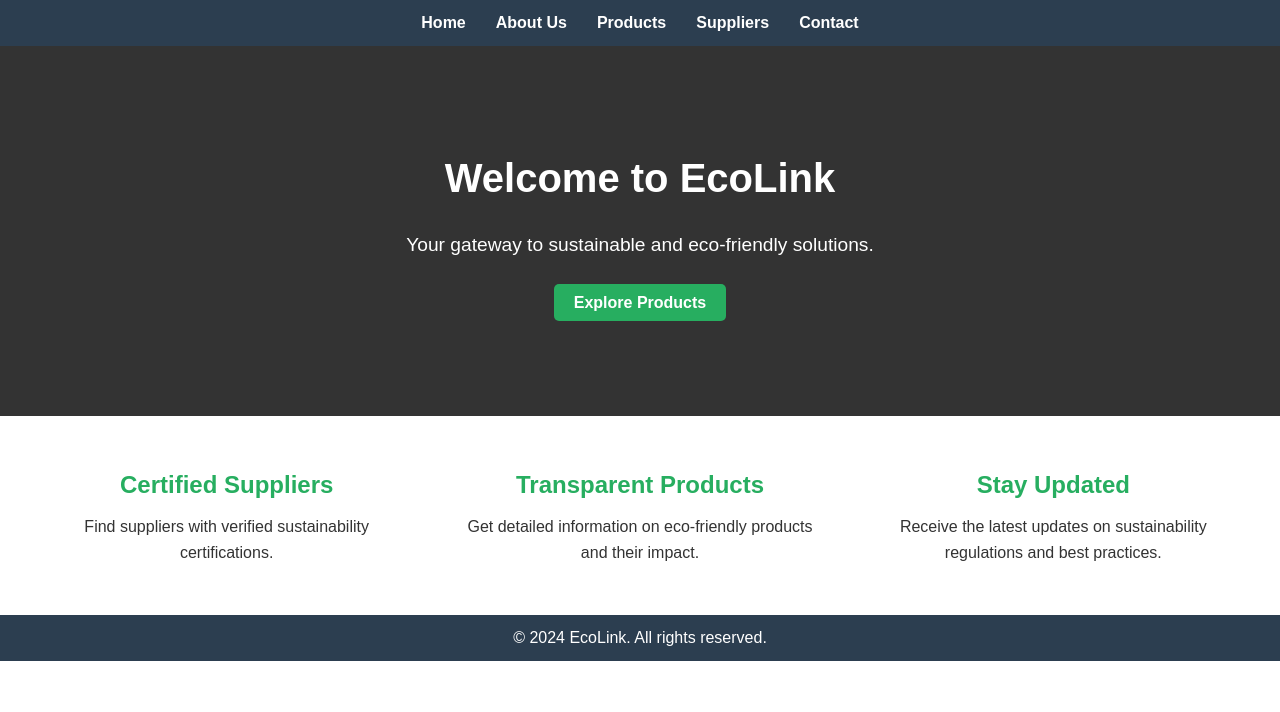
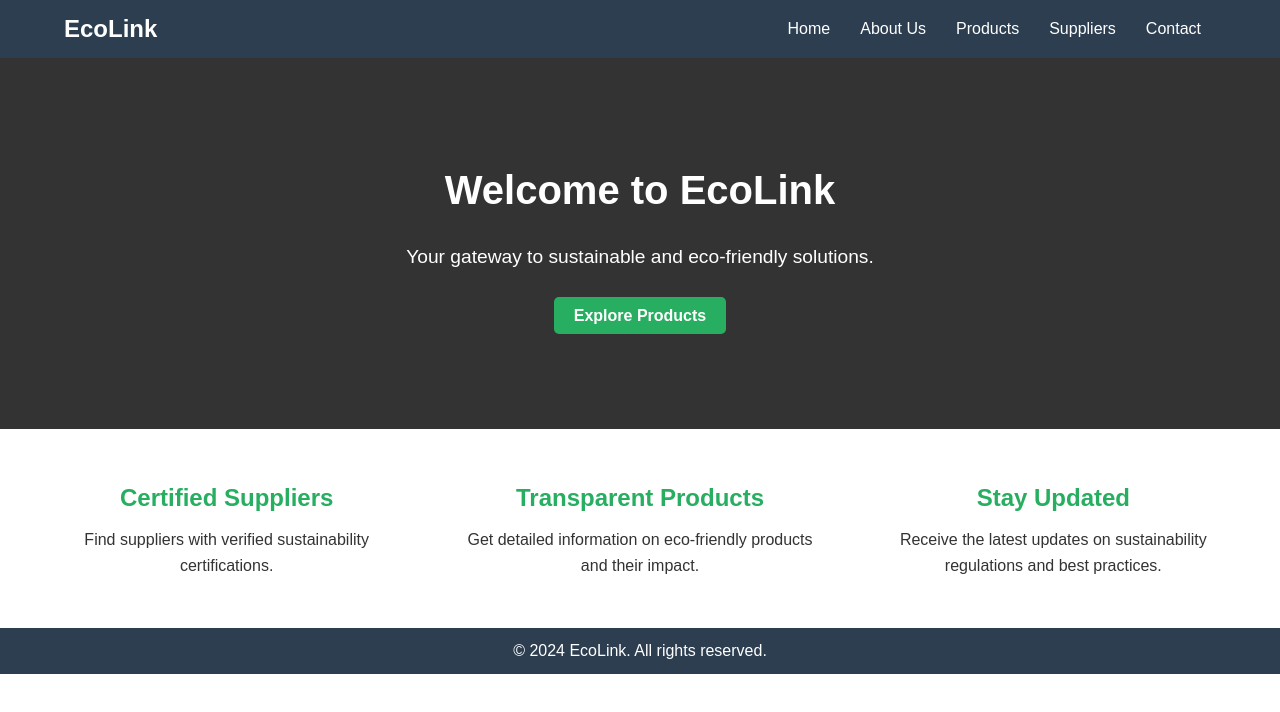
Before and after one commit to ncs-4-u/Eco-Link, a plain HTML site: page index.html in a window 1280 px wide. Drawn offline with Linux system fonts and the light colour scheme.

Commit message:
newFiles

```diff
--- /dev/null
+++ b/css/basic.css
@@ -0,0 +1,12 @@
+/* Reset some basic styling */
+* {
+    margin: 0;
+    padding: 0;
+    box-sizing: border-box;
+}
+
+body {
+    font-family: Arial, sans-serif;
+    color: #333;
+    line-height: 1.6;
+}
--- a/css/styles.css
+++ b/css/styles.css
@@ -9,32 +9,6 @@ body {
     font-family: Arial, sans-serif;
     color: #333;
     line-height: 1.6;
-}
-
-header {
-    background-color: #2c3e50;
-    color: white;
-    padding: 10px 0;
-}
-
-header nav ul {
-    list-style-type: none;
-    display: flex;
-    justify-content: center;
-}
-
-header nav ul li {
-    margin: 0 15px;
-}
-
-header nav ul li a {
-    color: white;
-    text-decoration: none;
-    font-weight: bold;
-}
-
-header nav ul li a:hover {
-    text-decoration: underline;
 }
 
 #hero {
--- a/index.html
+++ b/index.html
@@ -5,18 +5,20 @@
     <meta name="viewport" content="width=device-width, initial-scale=1.0">
     <title>EcoLink - Home</title>
     <link rel="stylesheet" href="css/styles.css">
+    <link rel="stylesheet" href="css/basic.css">
 </head>
 <body>
     <header>
-        <nav>
-            <ul>
-                <li><a href="index.html">Home</a></li>
-                <li><a href="about.html">About Us</a></li>
-                <li><a href="products.html">Products</a></li>
-                <li><a href="suppliers.html">Suppliers</a></li>
-                <li><a href="contact.html">Contact</a></li>
-            </ul>
-        </nav>
+        <div id="navbar-placeholder"></div>
+
+    <script>
+        // Load the navbar.html file and inject it into the #navbar-placeholder div
+        fetch('navbar.html')
+            .then(response => response.text())
+            .then(data => {
+                document.getElementById('navbar-placeholder').innerHTML = data;
+            });
+    </script>
     </header>
 
     <main>
--- a/navbar.html
+++ b/navbar.html
@@ -1,15 +1,4 @@
 <style>
-    /* Basic Styles */
-    * {
-        margin: 0;
-        padding: 0;
-        box-sizing: border-box;
-    }
-
-    body {
-        font-family: 'Arial', sans-serif;
-    }
-
     /* Navbar Styling */
     nav {
         display: flex;
```
Also changed, not shown: about.html (+1 -0 lines), contact.html (+13 -0 lines), products.html (+1 -0 lines), suppliers.html (+1 -0 lines).
